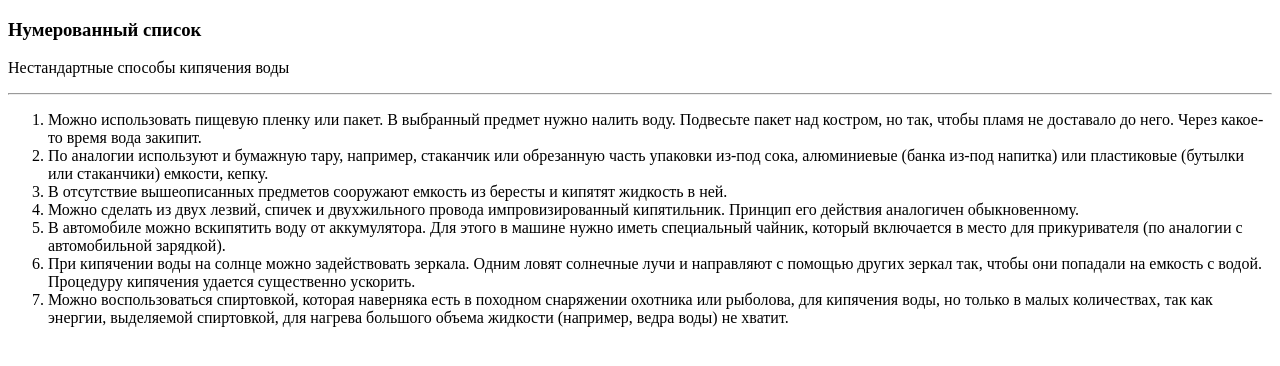
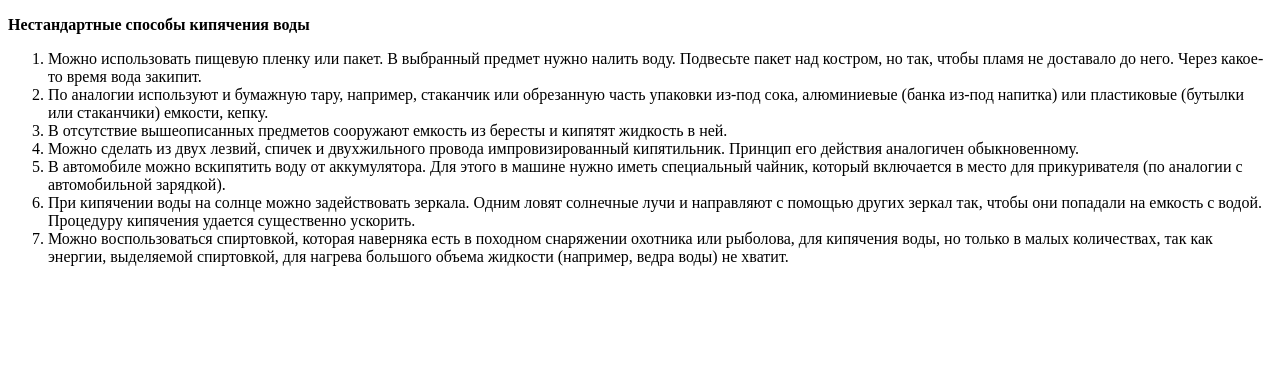
Before and after one commit to Alkotenok/asfasfadsf, a plain HTML site: page index.html in a window 1280 px wide. Drawn offline with Linux system fonts and the light colour scheme.

Commit message:
Update index.html

```diff
--- a/index.html
+++ b/index.html
@@ -5,11 +5,7 @@
 <title>Нумерованный список</title>
 </head>
 <body>
-<h3>Нумерованный список</h3>
-<p>
-Нестандартные способы кипячения воды
-</p>
-<hr>
+<p><strong>Нестандартные способы кипячения воды</strong></p>
 <ol>
 <li>Можно использовать пищевую пленку или пакет. В выбранный предмет нужно налить воду. Подвесьте пакет над костром, но так, чтобы пламя не доставало до него. Через какое-то время вода закипит.</li>
 <li>По аналогии используют и бумажную тару, например, стаканчик или обрезанную часть упаковки из-под сока, алюминиевые (банка из-под напитка) или пластиковые (бутылки или стаканчики) емкости, кепку.</li>
@@ -19,6 +15,5 @@
 <li>При кипячении воды на солнце можно задействовать зеркала. Одним ловят солнечные лучи и направляют с помощью других зеркал так, чтобы они попадали на емкость с водой. Процедуру кипячения удается существенно ускорить.</li>
 <li>Можно воспользоваться спиртовкой, которая наверняка есть в походном снаряжении охотника или рыболова, для кипячения воды, но только в малых количествах, так как энергии, выделяемой спиртовкой, для нагрева большого объема жидкости (например, ведра воды) не хватит.</li>
 </ol>
-</hr>
 </body>
 </html>
```
